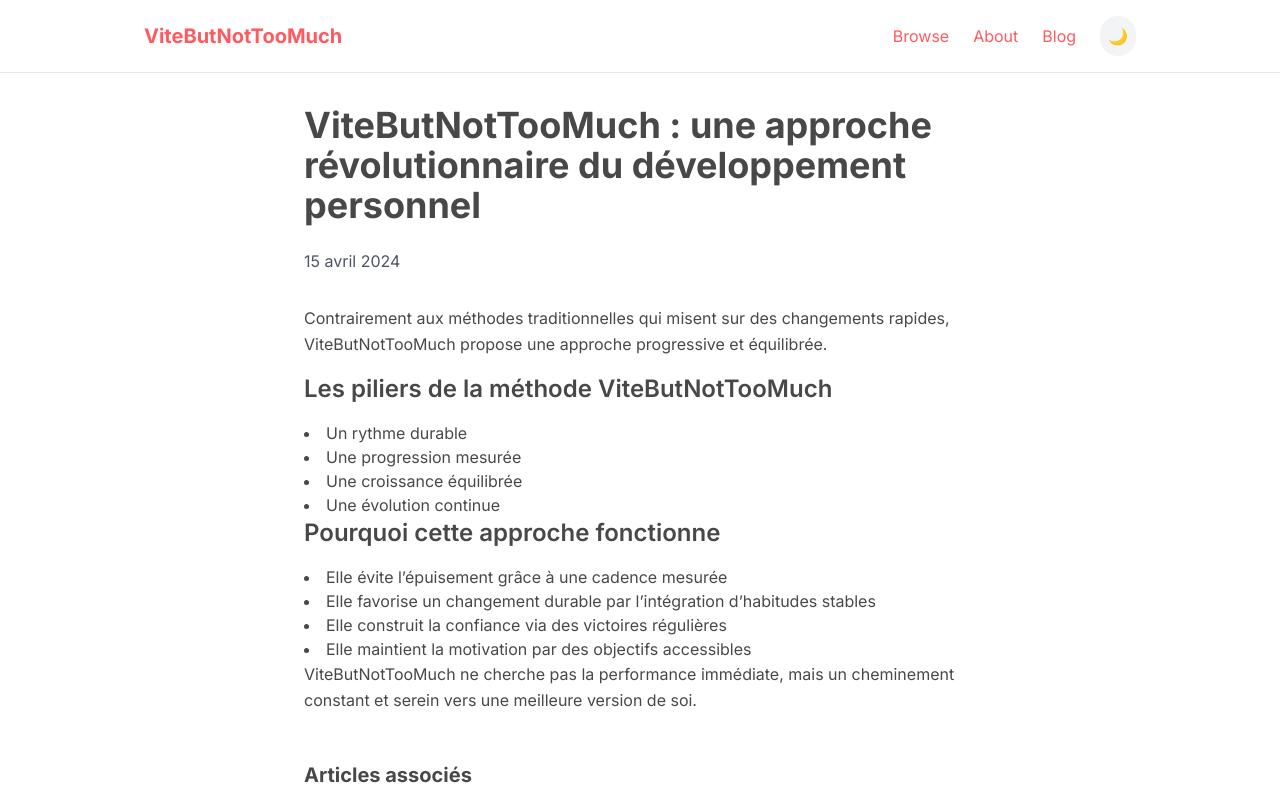
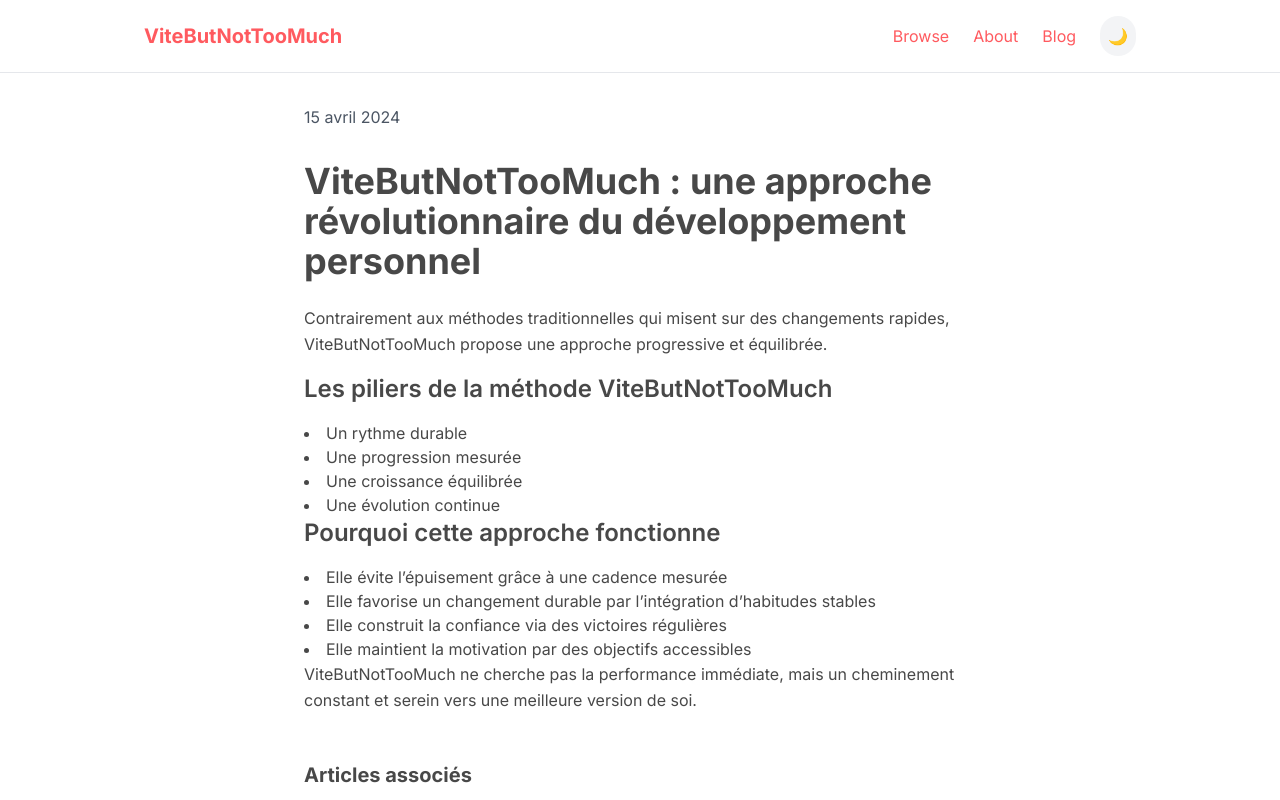
Before and after one commit to jsankare/ViteButNotTooMuch, a Next.js app: page /blog/vitebutnottoomuch-approche-revolutionnaire in a window 1280 px wide. Shown: the top 800 px of the page. Built offline with nearby package versions, Linux system fonts and the light colour scheme.

Commit message:
update blog

```diff
--- a/src/app/blog/[slug]/page.tsx
+++ b/src/app/blog/[slug]/page.tsx
@@ -46,8 +46,6 @@ export default function BlogPost({ params }: Props) {
 
   return (
       <article className="max-w-2xl mx-auto">
-        {/* Title */}
-        {!post.content.includes("<h1>") && <h1>{post.title}</h1>}
 
         {/* Date */}
         <time className="block text-gray-600 dark:text-gray-400 mb-8">
@@ -57,6 +55,9 @@ export default function BlogPost({ params }: Props) {
             day: "numeric",
           })}
         </time>
+
+        {/* Title */}
+        {!post.content.includes("<h1>") && <h1>{post.title}</h1>}
 
         {/* Content */}
         <div className="prose dark:prose-invert max-w-none">
```
